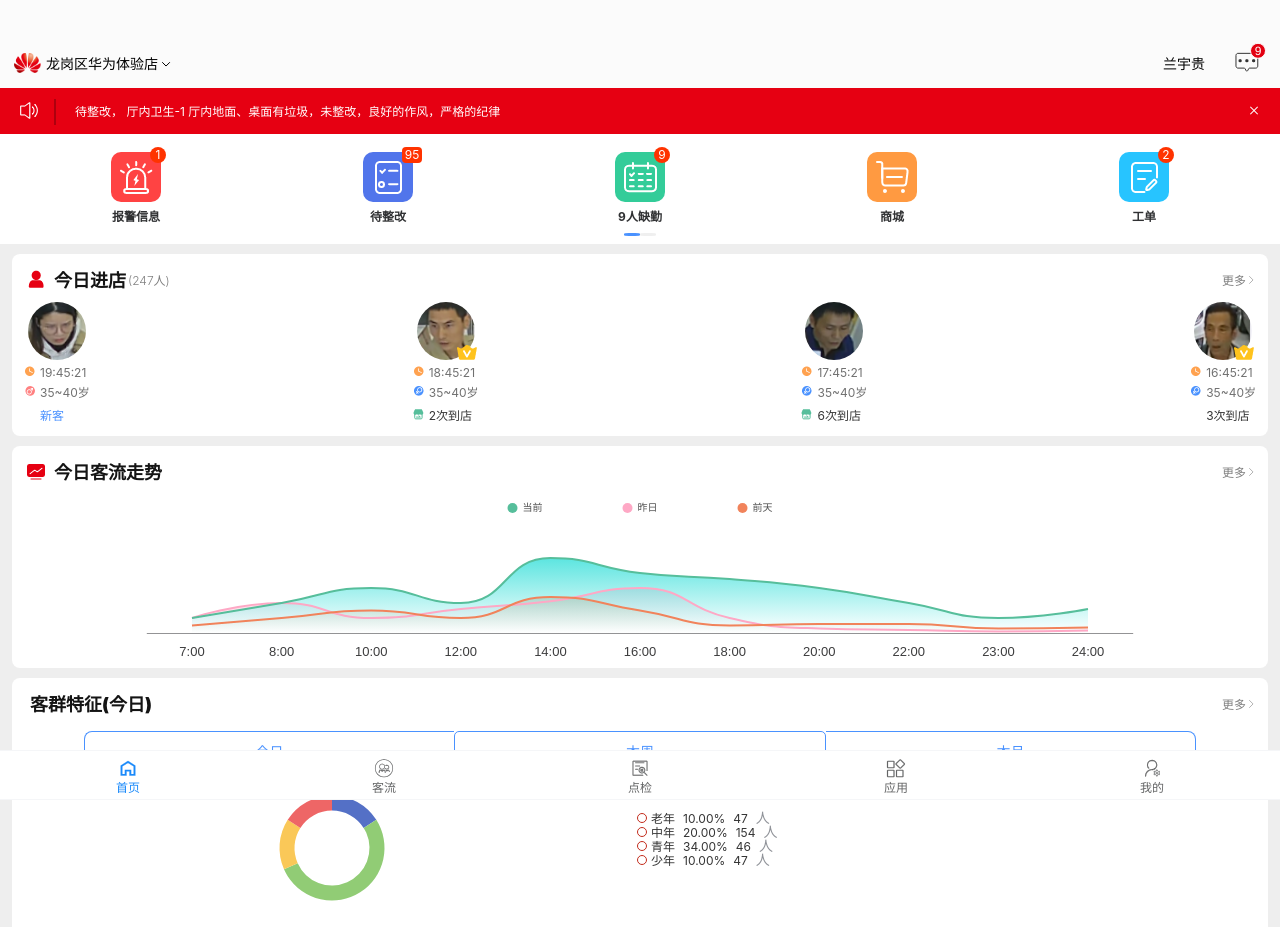
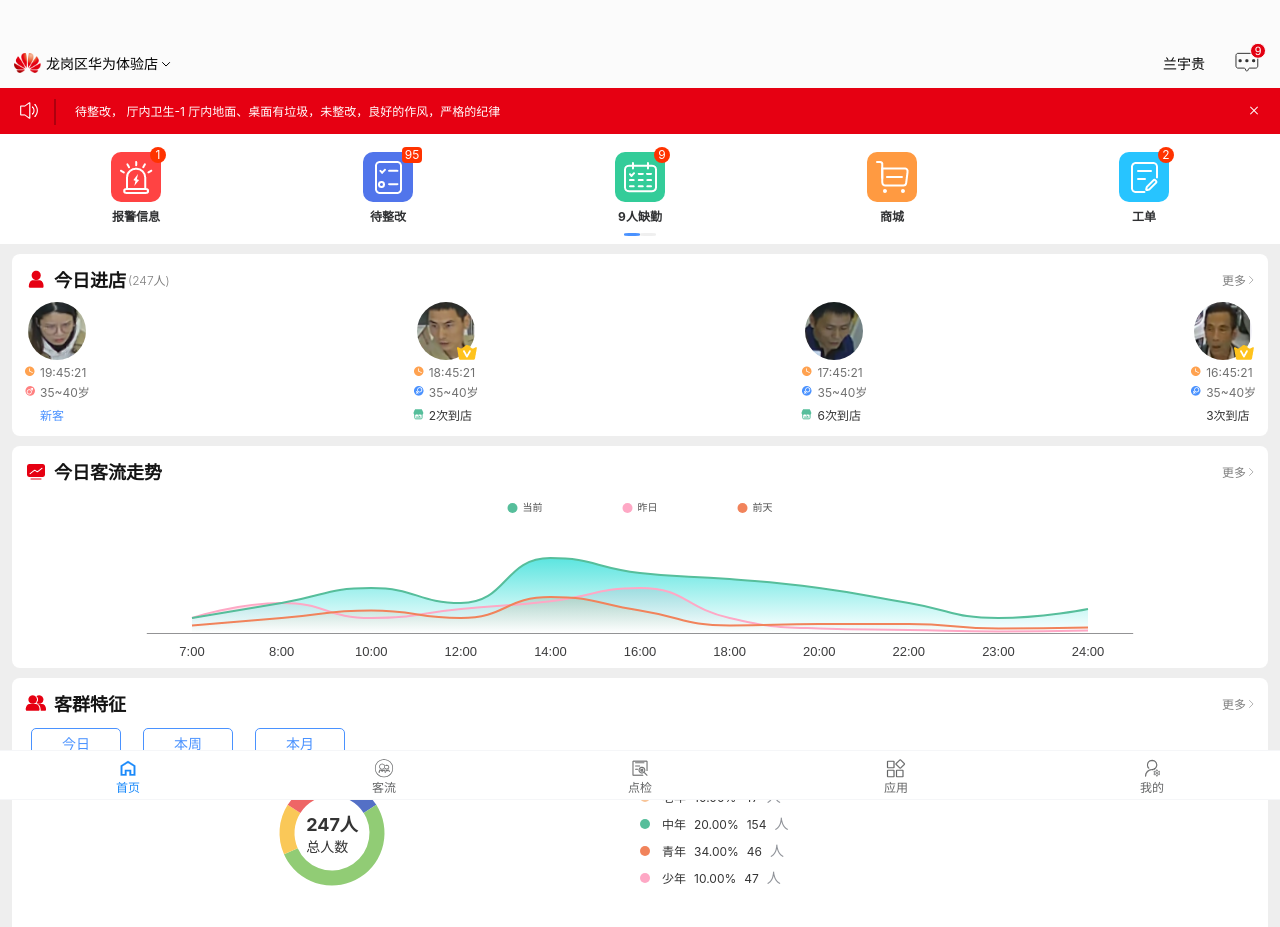
Before and after one commit to hello-stranger-git/huawei-vant, a Vue app: page /#/home in a window 1280 px wide. Shown: the top 927 px of the page. Built offline with nearby package versions, Linux system fonts and the light colour scheme.

Commit message:
恢复客群特征代码

```diff
--- a/src/views/home/index.vue
+++ b/src/views/home/index.vue
@@ -51,17 +51,24 @@
           </div>
           <div class="annular">
             <van-row class="annularRow">
-              <van-col span="12">
+              <van-col span="12" class="annularCol">
                 <AnnularChart
                   :series="item.data"
                   :legend="[]"
                   :seriesName="item.seriesName"
-                ></AnnularChart
-              ></van-col>
+                ></AnnularChart>
+                <div class="annularPeople">
+                  <span class="annularPeopleCount">247人</span>
+                  <p class="annularPeopleCountTitle">总人数</p>
+                </div>
+              </van-col>
               <van-col span="12" class="typeCol">
                 <template v-for="(type, tid) in item.data">
                   <van-col span="24" class="typeData" :key="tid">
-                    <div class="round" style="border: 1px solid #c32c1c;"></div>
+                    <div
+                      class="round"
+                      :style="{ backgroundColor: type.color }"
+                    ></div>
                     <span>{{ type.name }}</span>
                     <span>{{ type.percent }}</span>
                     <span>{{ type.value }}</span>
@@ -197,7 +204,6 @@ export default {
         {
           img: require('@/assets/icon/flowTrend.png'),
           title: '今日客流走势',
-          status: '',
           label: ['当前', '昨日', '前天'],
           xLabel: [
             '7:00',
@@ -224,16 +230,15 @@ export default {
         },
         // 客群特征
         {
-          icon: 'iconkequn',
-          title: '客群特征(今日)',
-          status: '',
+          img: require('@/assets/icon/features.png'),
+          title: '客群特征',
           type: 'features',
           seriesName: '大数据',
           data: [
-            { value: 47, name: '老年', percent: '10.00%' },
-            { value: 154, name: '中年', percent: '20.00%' },
-            { value: 46, name: '青年', percent: '34.00%' },
-            { value: 47, name: '少年', percent: '10.00%' }
+            { value: 47, name: '老年', percent: '10.00%', color: '#F8C498' },
+            { value: 154, name: '中年', percent: '20.00%', color: '#56BE9B' },
+            { value: 46, name: '青年', percent: '34.00%', color: '#F1835B' },
+            { value: 47, name: '少年', percent: '10.00%', color: '#FEA8C5' }
           ],
           progressDate: [
             {
@@ -389,16 +394,16 @@ export default {
     overflow-y: auto;
   }
   .selectDate {
-    text-align: center;
-    margin-top: 15px;
+    margin-top: 12px;
+    padding-left: 7px;
     .nowDay,
     .nowWeek,
     .nowMonth {
-      width: 30%;
-      height: 40px;
+      box-sizing: border-box;
+      width: 90px;
+      height: 30px;
       display: inline-block;
-      line-height: 40px;
-      border: 1px solid #409eff;
+      line-height: 30px;
       text-align: center;
       border: 1px solid #4a92ff;
       cursor: pointer;
@@ -411,29 +416,24 @@ export default {
     .nowMonth:hover,
     .nowDay:hover {
       color: #fff;
-      background-color: #409eff;
+      background-color: #4a92ff;
     }
-    .nowDay {
-      border-right: 0;
-      border-radius: 8px 0 0 8px;
-    }
+    .nowWeek,
     .nowMonth {
-      border-radius: 0 8px 8px 0;
-      border-left: 0;
+      margin-left: 22px;
     }
   }
   .annular {
     .round {
       display: inline-block;
-      border: 1px solid #c32c1c;
-      background-color: #ffffff;
-      width: 8px;
-      height: 8px;
+      width: 10px;
+      height: 10px;
       border-radius: 50%;
-      // margin-right: 2px;
+      margin-right: 8px;
+      background-color: #f8c498;
     }
     .typeData {
-      margin: -3px;
+      margin-top: 7px;
       font-size: 14px;
       color: #909399;
       span {
@@ -445,9 +445,25 @@ export default {
     .annularRow {
       display: flex;
       align-items: center;
-    }
-    .typeCol {
-      padding-bottom: 20px;
+      .annularCol {
+        position: relative;
+        .annularPeople {
+          position: absolute;
+          top: 50%;
+          left: 50%;
+          transform: translate(-50%, -50%);
+          .annularPeopleCount,
+          .annularPeopleCountTitle {
+            color: #343434;
+            font-size: 18px;
+            font-weight: bold;
+          }
+          .annularPeopleCountTitle {
+            font-size: 14px;
+            font-weight: 400;
+          }
+        }
+      }
     }
   }
   .progress {
```
